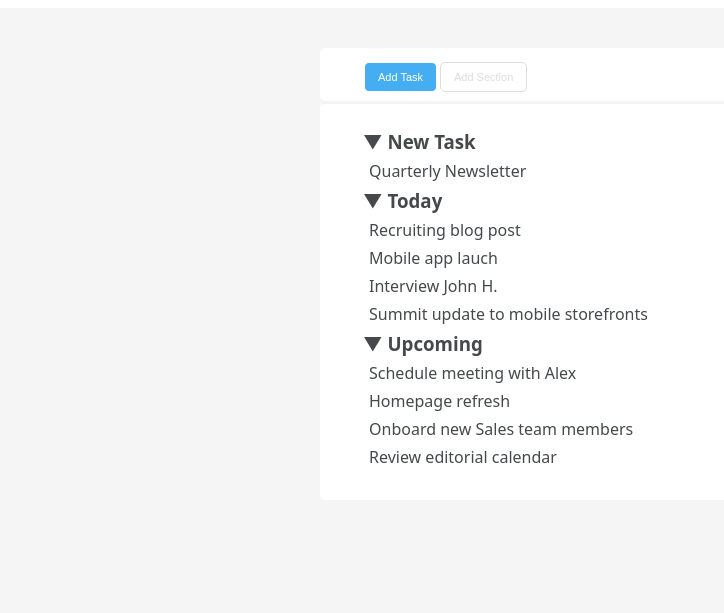
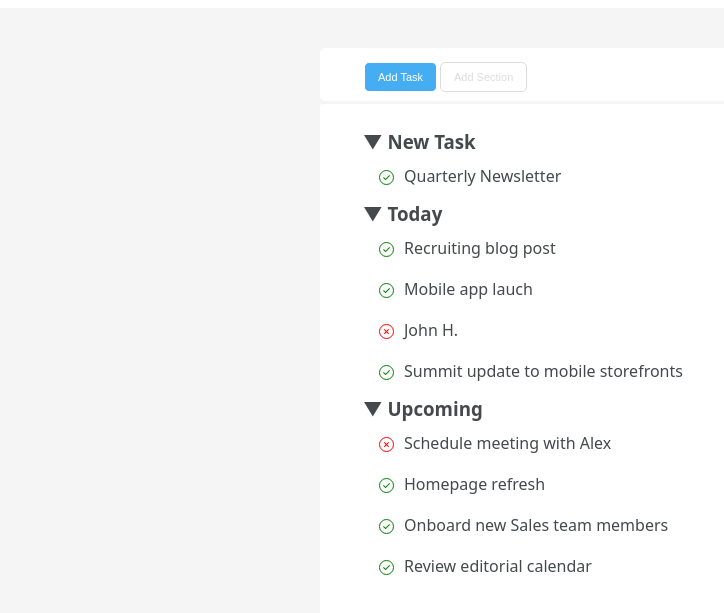
Before and after one commit to ClaudiaSgalippa/html-css-toboolist, a plain HTML site: page index.html in a window 1280 px wide. Shown: the part 63-676 px from the top of the page, without its empty margins (0-724 px from the left). Drawn offline with Linux system fonts and the light colour scheme.

Commit message:
Conclusione check/cross

```diff
--- a/index.html
+++ b/index.html
@@ -38,25 +38,25 @@
         <section id="new-task-list">
             <h3>&#9660; New Task</h3>
             <ul style="list-style-type: none;">
-                <li>Quarterly Newsletter</li>
+                <li><span class="cerchio check">&check;</span>Quarterly Newsletter</li>
             </ul>
         </section>
         <section id="today-list">
             <h3>&#9660; Today</h3>
             <ul style="list-style-type: none;">
-                <li>Recruiting blog post</li>
-                <li>Mobile app lauch</li>
-                <li>Interview John H.</li>
-                <li>Summit update to mobile storefronts</li>
+                <li><span class="cerchio check">&check;</span>Recruiting blog post</li>
+                <li><span class="cerchio check">&check;</span>Mobile app lauch</li>
+                <li><span class="cerchio cross">&cross;</span>John H.</li>
+                <li><span class="cerchio check">&check;</span>Summit update to mobile storefronts</li>
             </ul>
         </section>
-        <section id="upcimng-list">
+        <section id="upcoming-list">
             <h3>&#9660; Upcoming</h3>
             <ul style="list-style-type: none;">
-                <li>Schedule meeting with Alex</li>
-                <li>Homepage refresh</li>
-                <li>Onboard new Sales team members</li>
-                <li>Review editorial calendar</li>
+                <li><span class="cerchio cross">&cross;</span>Schedule meeting with Alex</li>
+                <li><span class="cerchio check">&check;</span>Homepage refresh</li>
+                <li><span class="cerchio check">&check;</span>Onboard new Sales team members</li>
+                <li><span class="cerchio check">&check;</span>Review editorial calendar</li>
             </ul>
         </section>
         </section>
--- a/style.css
+++ b/style.css
@@ -77,12 +77,34 @@ main {
     border: 1px solid white;
     border-top: 3px solid whitesmoke;
     background-color: white;
-
 }
 
 .list li {
     font-size: medium;
     font-weight: 500;
     margin: 6px;
+}
 
+.check {
+   font-size: x-small;
+   color: green;
 }
+
+.cross {
+    font-size: x-small;
+    color: red;
+}
+
+.cerchio {
+    display: inline-block;
+    text-align: center;
+    border: 1px solid;
+    border-radius: 50%;
+    width: 15px;
+    height: 15px;
+    vertical-align: middle;
+    margin: 10px;
+    line-height: 13px;
+}
+
+/*Labels*/
```
